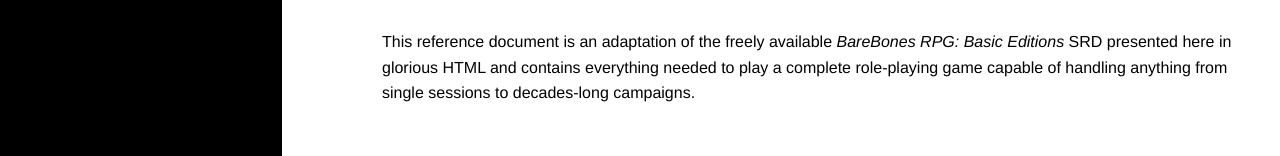
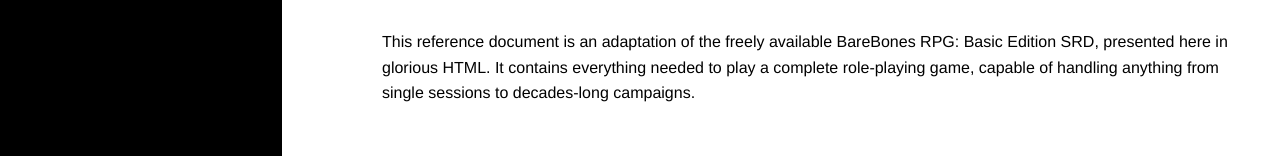
Before and after one commit to BareBones-RPG/barebones-rpg-basic, a plain HTML site: page index.html in a window 1280 px wide. Shown: the part 563-719 px from the top of the page. Drawn offline with Linux system fonts and the light colour scheme.

Commit message:
Update index.html

```diff
--- a/index.html
+++ b/index.html
@@ -31,7 +31,7 @@
     <h2>Welcome to BareBones RPG</h2>
     <p>A <i>rules-light</i> tabletop RPG using a <b>single d6</b>. <i>Cinematic. Fast. Flexible. Flavorful.</i></p>
     <img src="assets/barebones_logo.png" alt="BareBones Logo">
-    <p>This reference document is an adaptation of the freely available <i>BareBones RPG: Basic Editions</i> SRD presented here in glorious HTML and contains everything needed to play a complete role-playing game capable of handling anything from single sessions to decades-long campaigns.</p>
+    <p>This reference document is an adaptation of the freely available BareBones RPG: Basic Edition SRD, presented here in glorious HTML. It contains everything needed to play a complete role-playing game, capable of handling anything from single sessions to decades-long campaigns.</p>
   </div>
 </body>
 </html>
```
